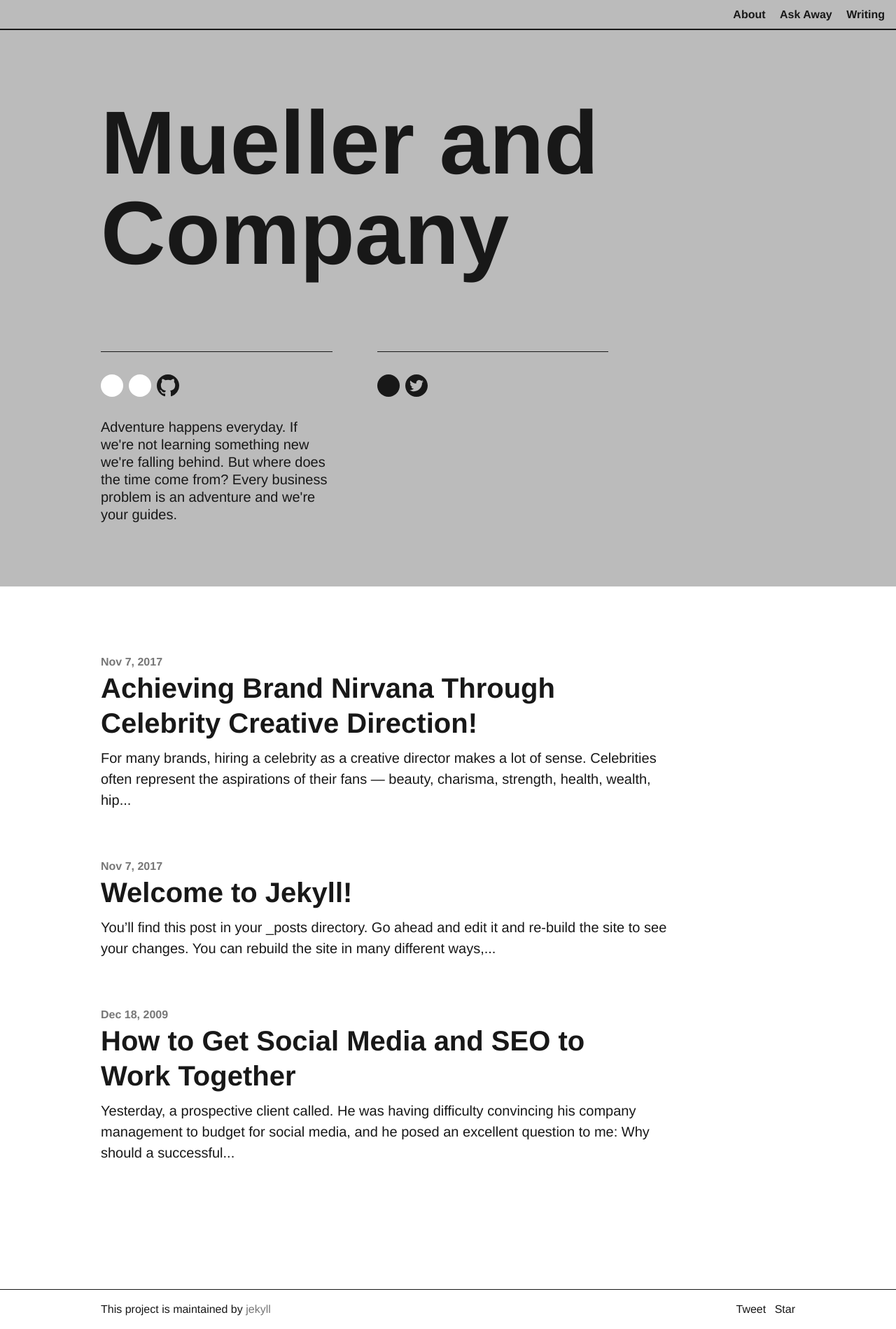
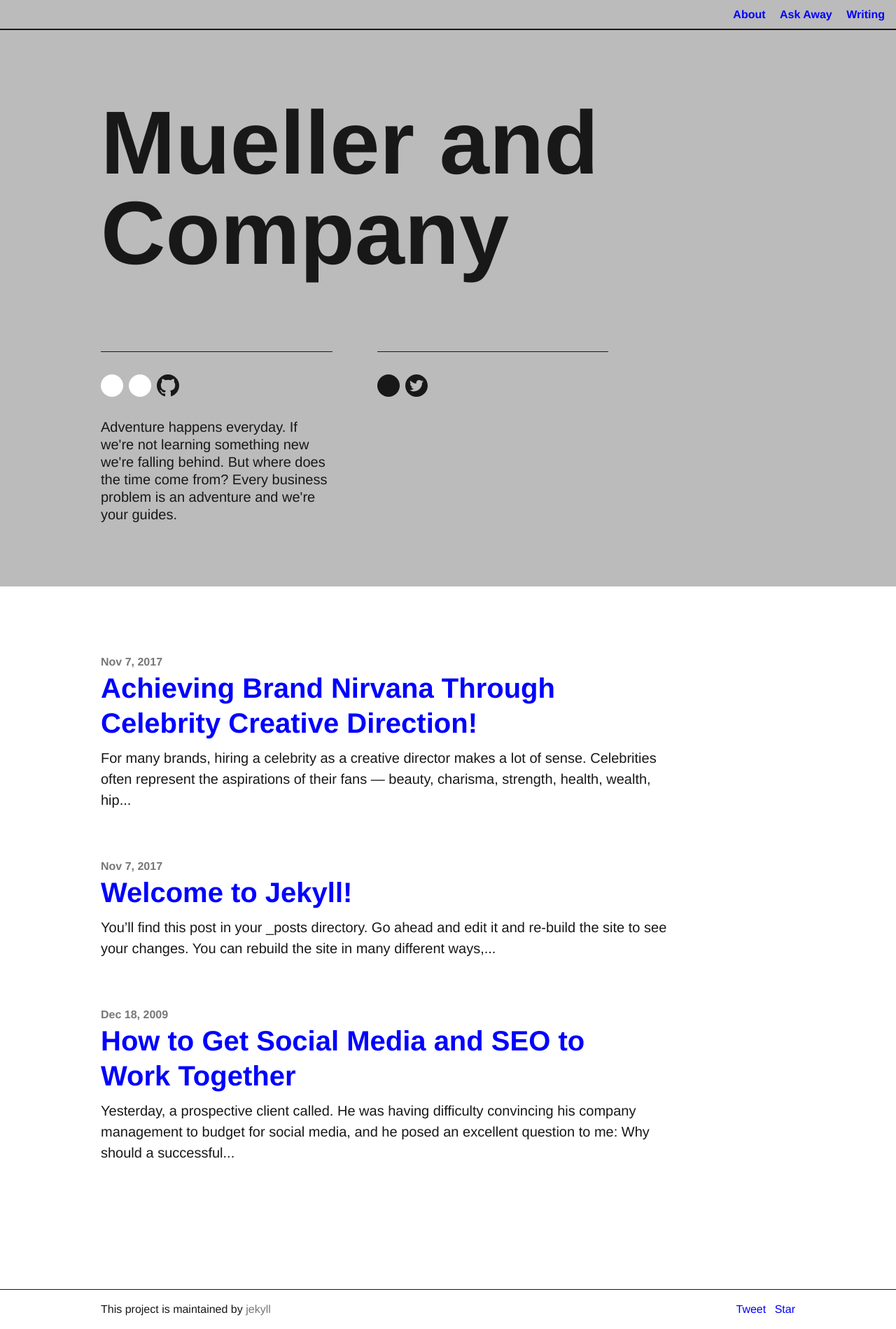
Before and after one commit to Andrewmueller/AM_swiss, a Jekyll site: the page built from index.md, in a window 1280 px wide. Shown: the whole page at 70% size. Built offline with Jekyll 4.4.1, drawn with Linux system fonts in a browser that asks for light colours; comment, search, counter and statistics services are not loaded.

Commit message:
Update _base.scss

```diff
--- a/_sass/_base.scss
+++ b/_sass/_base.scss
@@ -53,7 +53,7 @@ h5, .h5 { font-size: $h5-size; }
 h6, .h6 { font-size: $h6-size; text-transform: uppercase; letter-spacing: 0.02em; }
 
 a {
-  color: inherit;
+  color: blue;
   text-decoration: none;
 }
 
```
